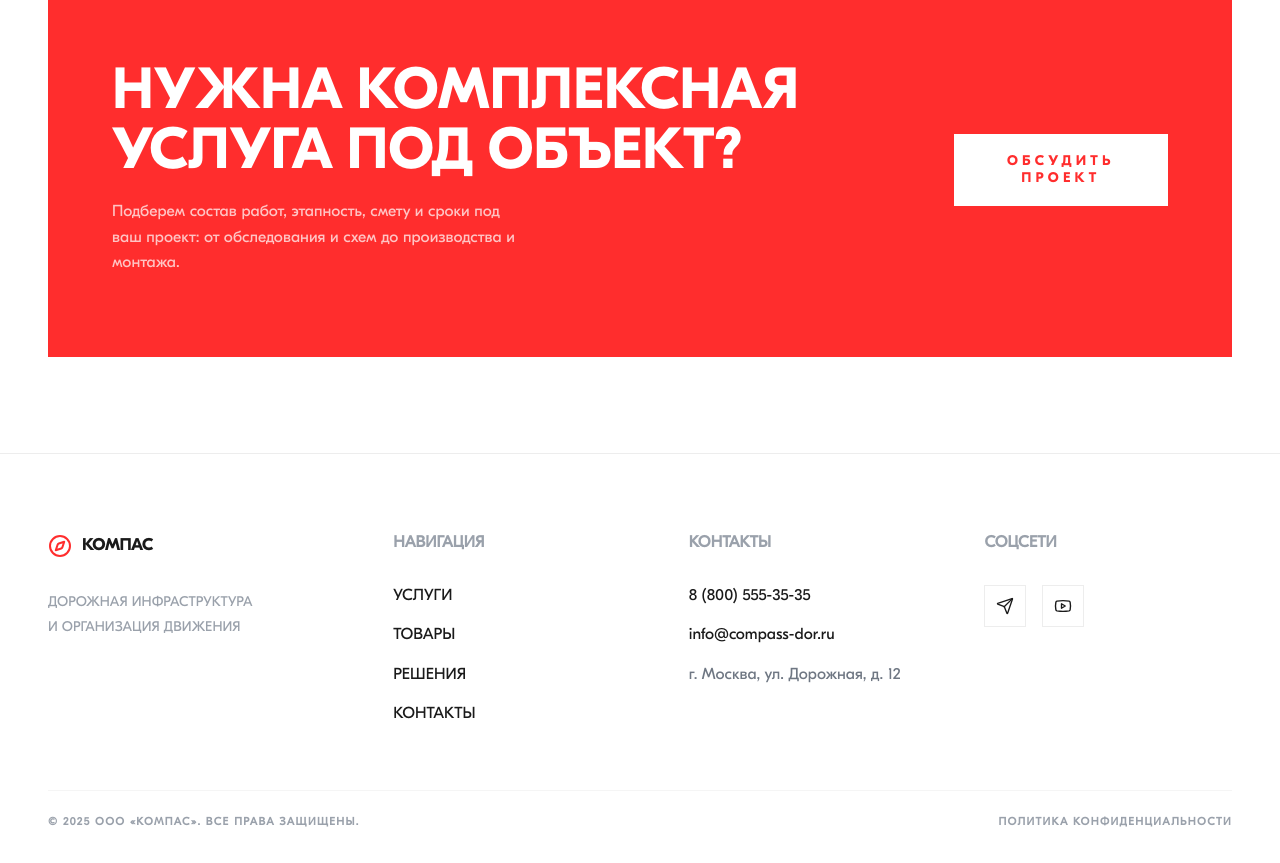
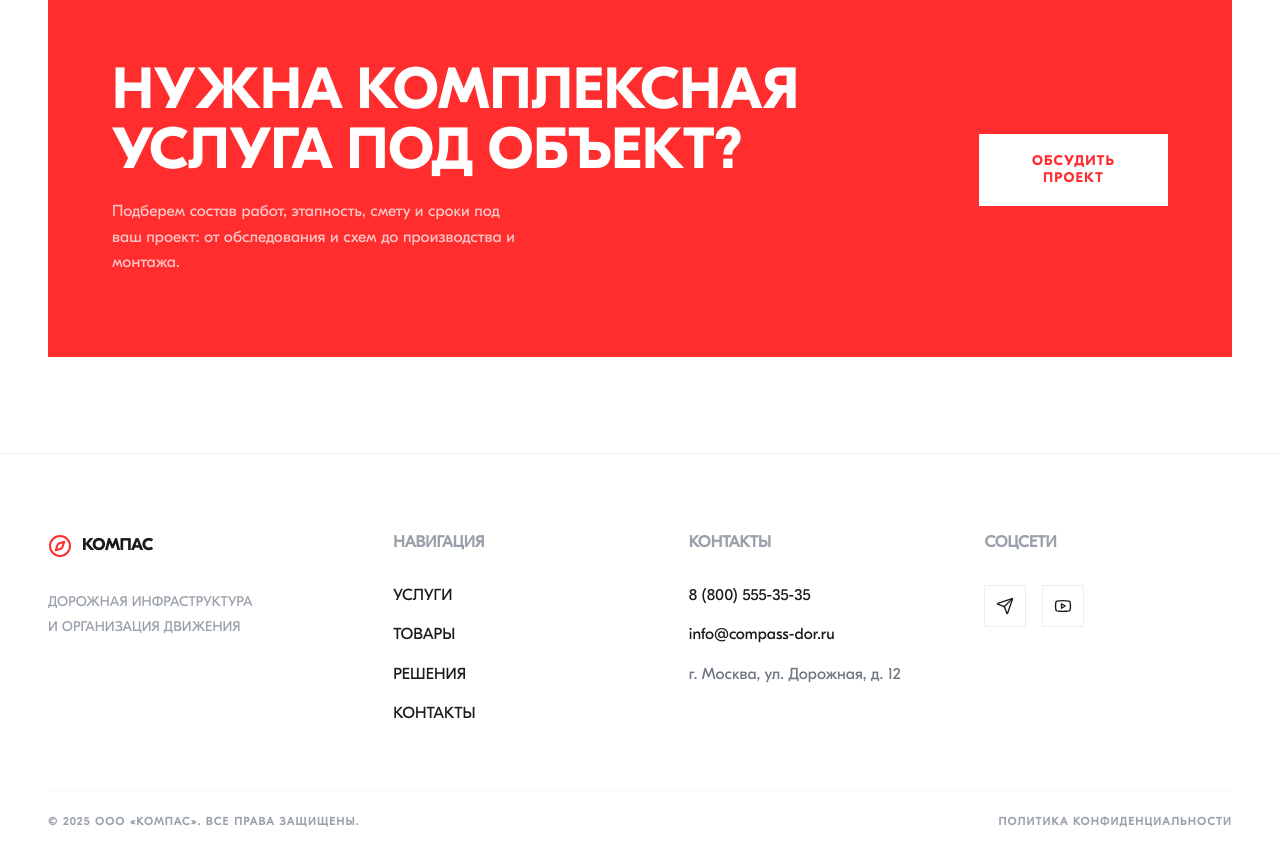
Before and after one commit to prstggvv/compas_web, a React (Vite) app: page /services in a window 1280 px wide. Shown: the part 1800-2663 px from the top of the page. Built offline with nearby package versions, Linux system fonts and the light colour scheme.

Commit message:
fix: buttons

```diff
--- a/src/components/MainComponents/ContactPageComponents/ContactFormSection/ui/ContactFormSection.module.css
+++ b/src/components/MainComponents/ContactPageComponents/ContactFormSection/ui/ContactFormSection.module.css
@@ -128,28 +128,29 @@
 }
 
 .button {
+  margin: 0;
   display: inline-flex;
   align-items: center;
   justify-content: center;
-  min-width: 260px;
-  min-height: 68px;
-  padding: 0 36px;
+  gap: 10px;
+  min-height: 56px;
+  padding: 0 32px;
   border: 0;
+  text-decoration: none;
   background-color: #ff2d2d;
   color: #ffffff;
-  font-family: var(--font-gt-pro-bold);
+  font-family: var(--font-gt-pro-regular);
   font-size: 14px;
   font-weight: 700;
-  line-height: 1;
-  letter-spacing: 0.2em;
+  letter-spacing: 0.08em;
   text-transform: uppercase;
   cursor: pointer;
-  transition: background-color 0.2s ease, opacity 0.2s ease, transform 0.2s ease;
+  transition: color 0.2s ease, background-color 0.2s ease;
 }
 
 .button:hover {
-  background-color: #e21d1d;
-  transform: translateY(-1px);
+  background-color: #111111;
+  color: #ffffff;
 }
 
 .buttonDisabled,
--- a/src/components/MainComponents/ContactPageComponents/ContactOverview/ui/ContactOverview.module.css
+++ b/src/components/MainComponents/ContactPageComponents/ContactOverview/ui/ContactOverview.module.css
@@ -51,9 +51,9 @@
   margin: 0;
   color: #1d1f24;
   font-family: var(--font-gt-pro-regular);
-  font-size: 32px;
-  line-height: 1.15;
-  letter-spacing: -0.04em;
+  font-size: 30px;
+  font-weight: 500;
+  line-height: 1.35;
   text-decoration: none;
   transition: color 0.2s ease, border-color 0.2s ease;
 }
--- a/src/components/MainComponents/MainPageComponents/About/ui/About.module.css
+++ b/src/components/MainComponents/MainPageComponents/About/ui/About.module.css
@@ -191,8 +191,8 @@
 
 .ctaButton:hover {
   transform: translateY(-2px);
-  background-color: var(--color-brand-red);
-  box-shadow: 0 12px 28px rgba(227, 6, 19, 0.18);
+  background-color: #111111;
+  color: #ffffff;
 }
 
 .ctaButton:hover .ctaIcon {
--- a/src/components/MainComponents/MainPageComponents/Hero/ui/Hero.module.css
+++ b/src/components/MainComponents/MainPageComponents/Hero/ui/Hero.module.css
@@ -1,4 +1,3 @@
-/* @keyframes в этом файле — имена хешируются вместе с animation: … */
 @keyframes fadeInRoad {
   from {
     opacity: 0;
@@ -342,34 +341,29 @@
 }
 
 .btnPrimary {
+  margin: 0;
   display: inline-flex;
   align-items: center;
   justify-content: center;
   gap: 10px;
-  width: 100%;
   min-height: 56px;
   padding: 0 32px;
+  border: 0;
+  text-decoration: none;
+  background-color: #ff2d2d;
+  color: #ffffff;
   font-family: var(--font-gt-pro-regular);
   font-size: 14px;
   font-weight: 700;
   letter-spacing: 0.08em;
   text-transform: uppercase;
-  color: var(--color-brand-white);
-  text-decoration: none;
-  border: none;
   cursor: pointer;
-  background-color: #ff2d2d;
-  box-sizing: border-box;
-  transition:
-    transform 0.22s ease,
-    background-color 0.22s ease,
-    box-shadow 0.22s ease;
+  transition: color 0.2s ease, background-color 0.2s ease;
 }
 
 .btnPrimary:hover {
-  transform: translateY(-2px);
-  background-color: var(--color-brand-red);
-  box-shadow: 0 12px 28px rgba(227, 6, 19, 0.2);
+  background-color: #111111;
+  color: #ffffff;
 }
 
 .btnPrimary:hover .btnPrimaryIcon {
--- a/src/components/MainComponents/MainPageComponents/Solutions/ui/Solutions.module.css
+++ b/src/components/MainComponents/MainPageComponents/Solutions/ui/Solutions.module.css
@@ -72,14 +72,12 @@
   font-weight: 700;
   letter-spacing: 0.08em;
   text-transform: uppercase;
-  transition: transform 0.2s ease, background-color 0.2s ease, box-shadow 0.2s ease;
+  transition: color 0.2s ease, background-color 0.2s ease;
 }
 
 .cta:hover {
-  background-color: var(--color-brand-red);
-  color: #fff;
-  transform: translateY(-2px);
-  box-shadow: 0 12px 28px rgba(227, 6, 19, 0.18);
+  background-color: #111111;
+  color: #ffffff;
 }
 
 .ctaIcon {
--- a/src/components/MainComponents/ProductCta/ui/ProductCta.module.css
+++ b/src/components/MainComponents/ProductCta/ui/ProductCta.module.css
@@ -61,8 +61,9 @@
   font-family: var(--font-gt-pro-bold);
   font-size: 14px;
   font-weight: 700;
-  letter-spacing: 0.3em;
+  letter-spacing: 0.08em;
   text-transform: uppercase;
+  text-decoration: none;
   cursor: pointer;
   transition: background-color 0.25s ease, color 0.25s ease, transform 0.25s ease;
 }
--- a/src/components/MainComponents/ServiceDetailPageComponents/ServiceDetailScope/ui/ServiceDetailScope.module.css
+++ b/src/components/MainComponents/ServiceDetailPageComponents/ServiceDetailScope/ui/ServiceDetailScope.module.css
@@ -89,7 +89,7 @@
 
   .mediaWrap,
   .image {
-    max-height: none;
+    max-height: 440px;
     min-height: 340px;
   }
 }
```
